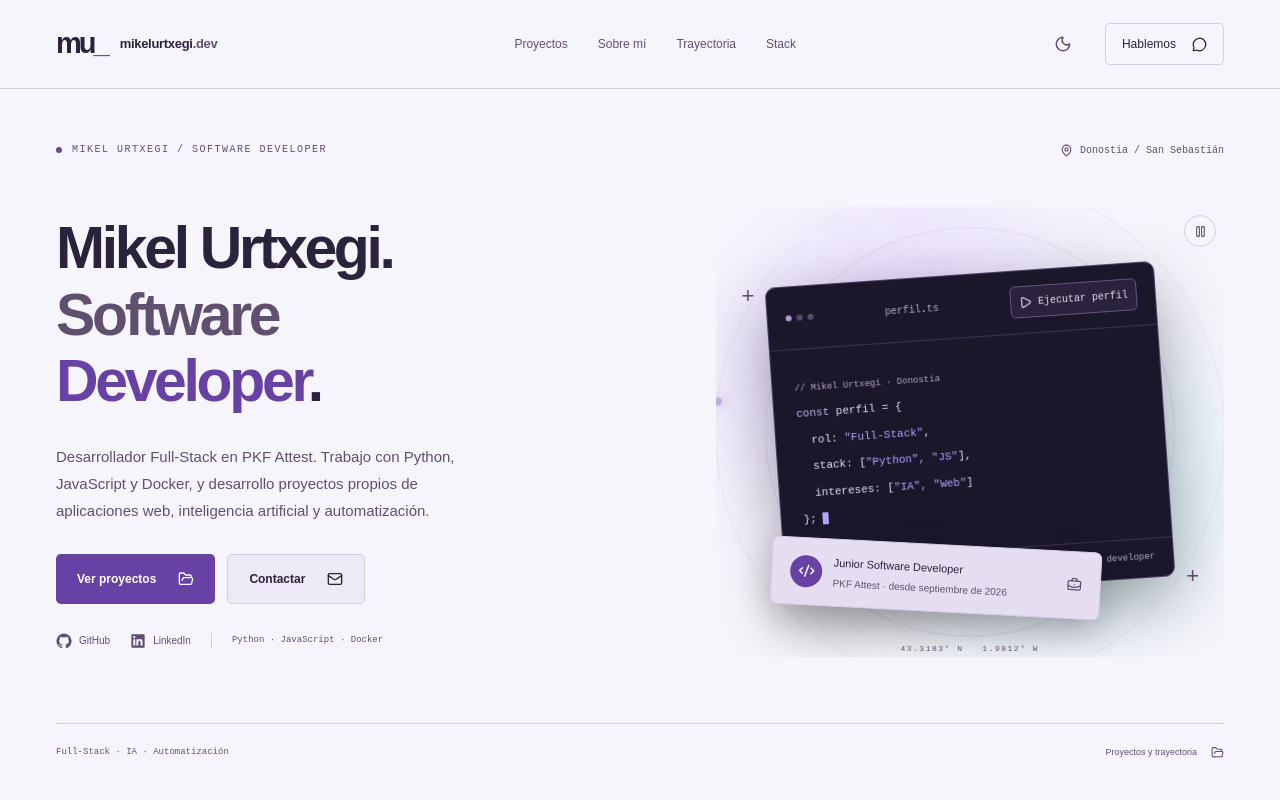
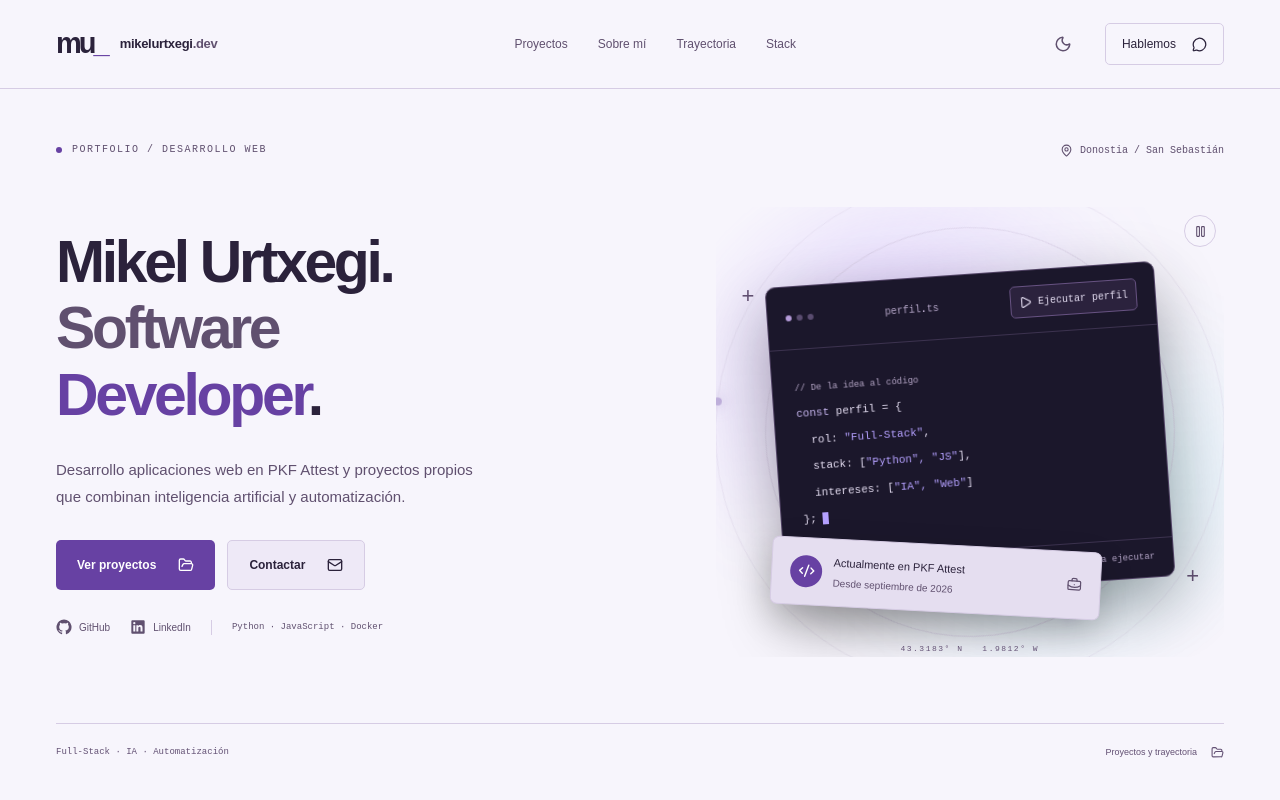
Before and after one commit to Urtxe/portfolio, a React (Vite) app: page / in a window 1280 px wide. Shown: the top 800 px of the page. Built offline with nearby package versions, Linux system fonts and the light colour scheme; a web font is replaced by a local one.

Commit message:
Refine hero copy and remove repeated name and role

```diff
--- a/src/App.tsx
+++ b/src/App.tsx
@@ -354,7 +354,7 @@ function App() {
         >
           <div className="hero-topline">
             <span className="eyebrow">
-              <span className="status-dot" /> MIKEL URTXEGI / SOFTWARE DEVELOPER
+              <span className="status-dot" /> PORTFOLIO / DESARROLLO WEB
             </span>
             <span className="hero-location">
               <MapPin size={13} />
@@ -373,9 +373,8 @@ function App() {
                 </span>
               </h1>
               <p className="hero-description">
-                Desarrollador Full-Stack en PKF Attest. Trabajo con Python,
-                JavaScript y Docker, y desarrollo proyectos propios de
-                aplicaciones web, inteligencia artificial y automatización.
+                Desarrollo aplicaciones web en PKF Attest y proyectos propios
+                que combinan inteligencia artificial y automatización.
               </p>
               <div className="hero-buttons">
                 <a href="#proyectos" className="button primary-button">
@@ -437,7 +436,7 @@ function App() {
                 <div className="profile-panels" id="profile-preview">
                   <div className="build-card-content" hidden={profileRunning}>
                     <span className="code-comment">
-                      // Mikel Urtxegi · Donostia
+                      // De la idea al código
                     </span>
                     <p>
                       <span className="code-purple">const</span> perfil = {"{"}
@@ -487,7 +486,7 @@ function App() {
                     <GitBranch size={12} /> main
                   </span>
                   <span>
-                    <span className="status-dot" /> software developer
+                    <span className="status-dot" /> listo para ejecutar
                   </span>
                 </div>
               </div>
@@ -496,8 +495,8 @@ function App() {
                   <Code2 size={17} />
                 </span>
                 <span>
-                  Junior Software Developer
-                  <small>PKF Attest · desde septiembre de 2026</small>
+                  Actualmente en PKF Attest
+                  <small>Desde septiembre de 2026</small>
                 </span>
                 <BriefcaseBusiness size={15} />
               </div>
```
